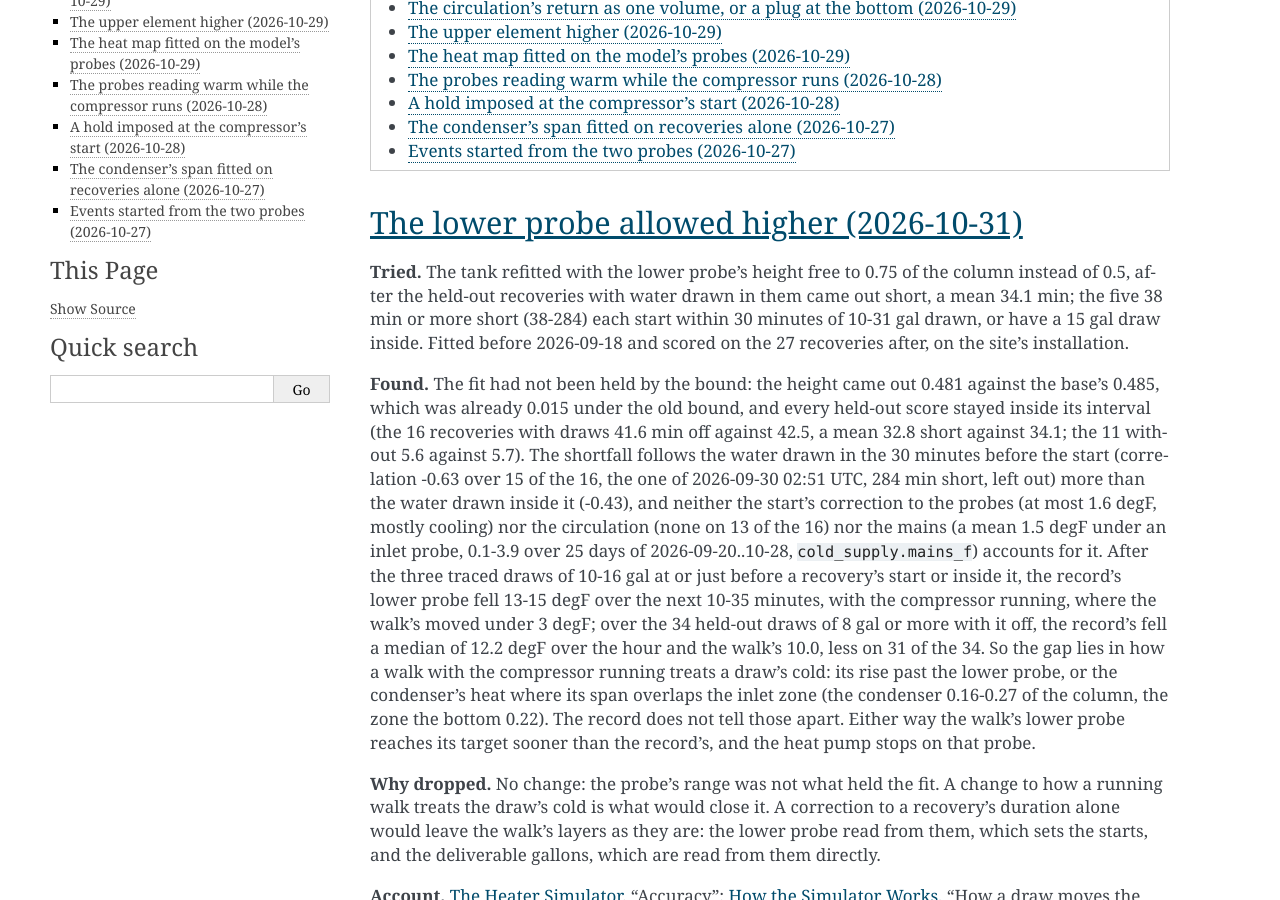
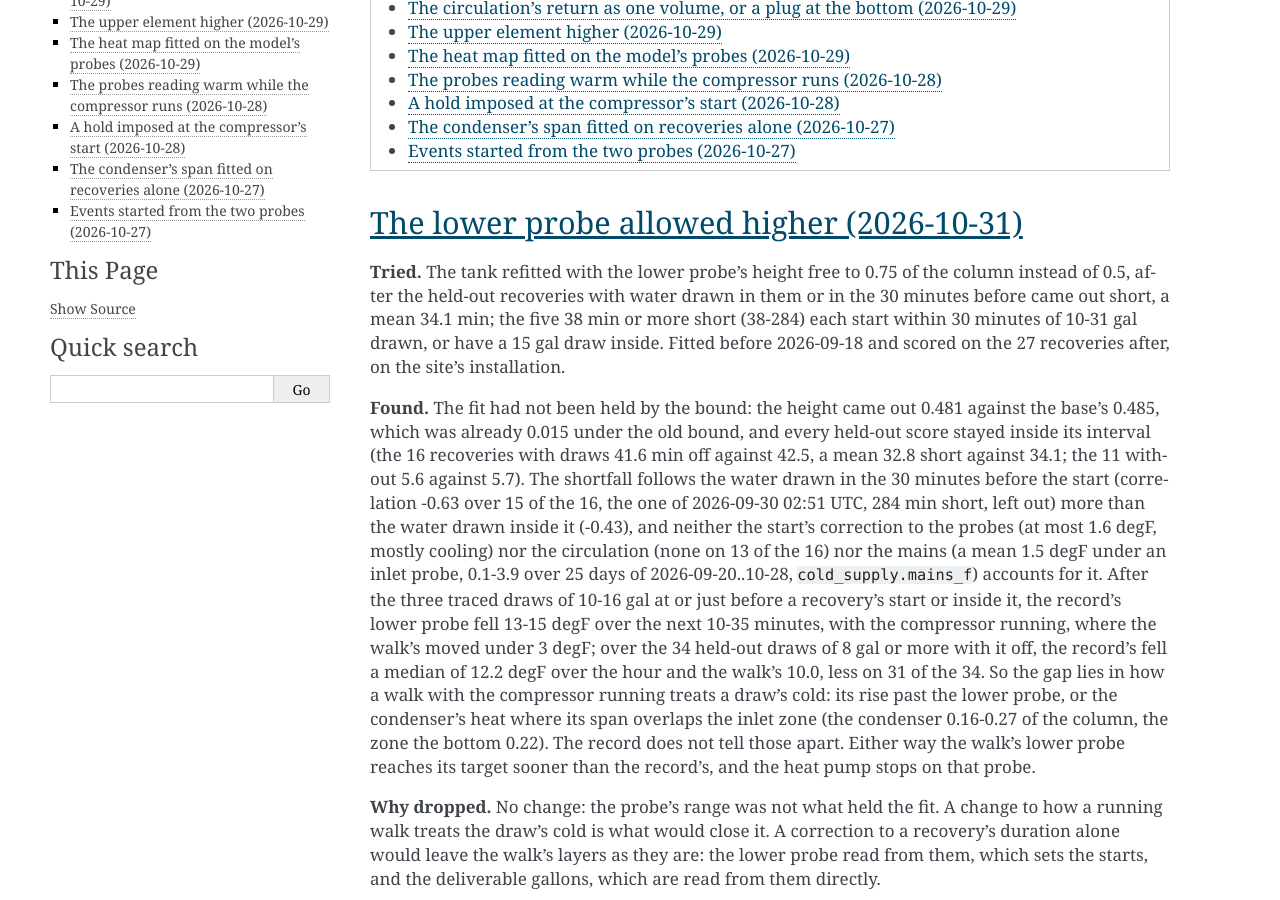
Before and after one commit to eman/nwp500-python, a Sphinx documentation site: the page built from docs/explanation/simulator-tried.rst, in a window 1280 px wide and 900 px high, scrolled down 356 px. Built offline with Sphinx 7.4.7, drawn with Linux system fonts in a browser that asks for light colours.

Commit message:
docs(sim): recoveries with water drawn inside or in the 30 minutes before
The 16 are those with water drawn inside them or in the 30 minutes
before, as the record flags them; three had none inside. The traced
dips fall within the three recoveries, after their draws.

```diff
--- a/docs/explanation/simulator-tried.rst
+++ b/docs/explanation/simulator-tried.rst
@@ -18,10 +18,11 @@ The lower probe allowed higher (2026-10-31)
 
 **Tried.** The tank refitted with the lower probe's height free to
 0.75 of the column instead of 0.5, after the held-out recoveries with
-water drawn in them came out short, a mean 34.1 min; the five 38 min or
-more short (38-284) each start within 30 minutes of 10-31 gal drawn, or
-have a 15 gal draw inside. Fitted before 2026-09-18 and scored on the
-27 recoveries after, on the site's installation.
+water drawn in them or in the 30 minutes before came out short, a mean
+34.1 min; the five 38 min or more short (38-284) each start within 30
+minutes of 10-31 gal drawn, or have a 15 gal draw inside. Fitted
+before 2026-09-18 and scored on the 27 recoveries after, on the site's
+installation.
 
 **Found.** The fit had not been held by the bound: the height came out
 0.481 against the base's 0.485, which was already 0.015 under the old
```
Also changed, not shown: docs/explanation/simulator.rst (+4 -3 lines).
